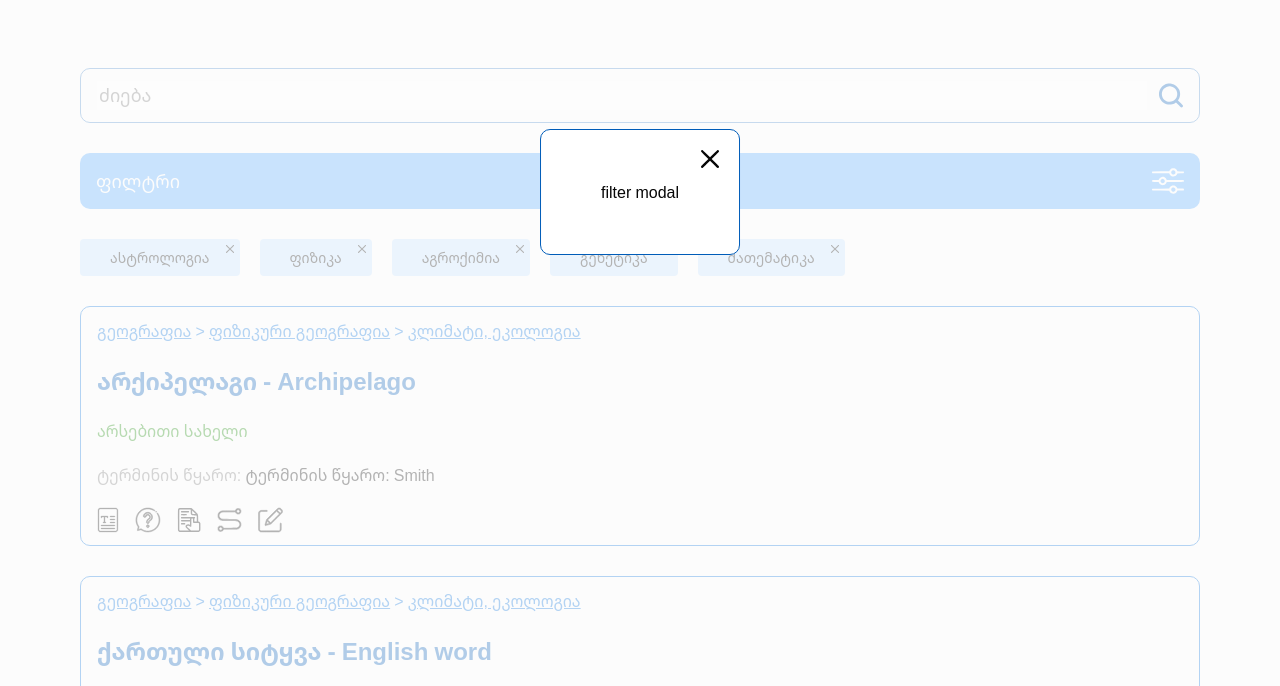
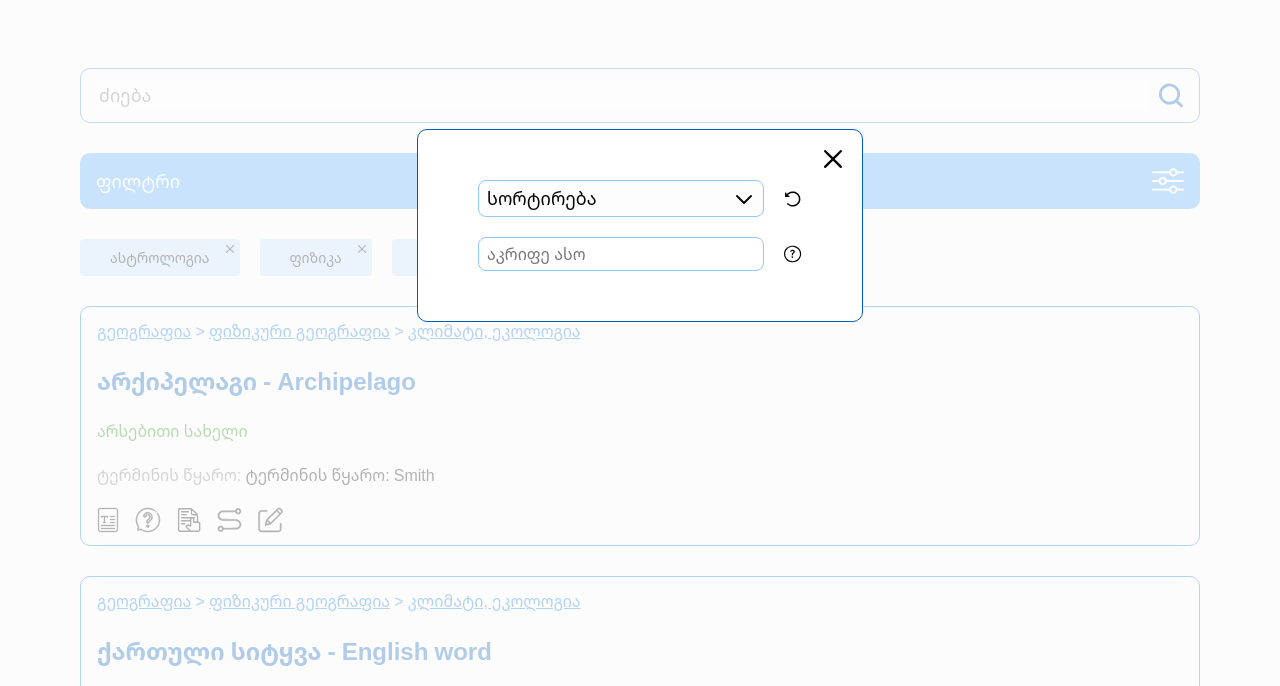
Before and after one commit to etherbits/field-dictionary-front, a plain HTML site: page index.html in a window 1280 px wide. Both pictures are taken after a click on the button "ფილტრი". Shown: the part 103-789 px from the top of the page. Drawn offline with Linux system fonts and the light colour scheme.

Commit message:
adding sorting selector and field search

```diff
--- a/index.html
+++ b/index.html
@@ -155,7 +155,32 @@
       <button id="filter-modal-close-button" class="vector-button">
         <img src="/public/vectors/x.svg" alt="close" />
       </button>
-      filter modal
+      <section class="filter-modal-content">
+        <div class="filter-group">
+          <div class="select-container">
+            <select name="sorting" class="select base-field">
+              <option value="">სორტირება</option>
+              <option value="en">A-დან Z-მდე</option>
+              <option value="ka">ა-დან ჰ-მდე</option>
+              <option value="recent">ბოლოს დამატებული</option>
+            </select>
+            <img
+              class="select-arrow"
+              src="/public/vectors/down.svg"
+              alt="arrow"
+            />
+          </div>
+          <button class="filter-button vector-button">
+            <img src="/public/vectors/retry.svg" alt="reload" />
+          </button>
+        </div>
+        <div class="filter-group">
+          <input class="base-field" placeholder="აკრიფე ასო" />
+          <button class="filter-button vector-button">
+            <img src="/public/vectors/question.svg" alt="question" />
+          </button>
+        </div>
+      </section>
     </dialog>
   </body>
 </html>
--- a/styles/global.css
+++ b/styles/global.css
@@ -110,3 +110,14 @@ button {
   cursor: pointer;
   box-sizing: border-box;
 }
+
+select {
+  appearance: none;
+  /* safari */
+  -webkit-appearance: none;
+  /* other styles for aesthetics */
+  cursor: pointer;
+  background-color: rgb(var(--color-white));
+  outline: none;
+  border: none;
+}
--- a/styles/main.css
+++ b/styles/main.css
@@ -128,6 +128,49 @@ a {
   gap: 16px;
 }
 
+.filter-modal-content {
+  display: flex;
+  flex-direction: column;
+  gap: 20px;
+  width: 324px;
+}
+
+.filter-group {
+  display: flex;
+  align-items: center;
+  width: 100%;
+  gap: 20px;
+}
+
+.filter-button {
+  width: 20px;
+  height: 20px;
+}
+
+.filter-button img {
+  width: 100%;
+  height: 100%;
+}
+
+.select-container {
+  position: relative;
+  width: 100%;
+}
+
+.select-container img {
+  position: absolute;
+  right: 0;
+  top: 50%;
+  transform: translateY(-50%);
+  margin: 0 8px;
+  pointer-events: none;
+}
+
+.select {
+  font-size: 18px;
+}
+
+
 @media screen and (min-width: 768px) {
   .search-controls {
     display: flex;
--- a/styles/shared.css
+++ b/styles/shared.css
@@ -196,7 +196,7 @@ dialog {
   padding: 50px 60px;
 }
 
-dialog .vector-button {
+#filter-modal-close-button {
   position: absolute;
   top: 0;
   right: 0;
@@ -226,7 +226,23 @@ dialog[open]::backdrop {
   }
 }
 
+.base-field {
+  border: 1.2px solid rgb(var(--color-light-blue-2));
+  border-radius: 8px;
+  padding: 4px 8px;
+  font-size: 16px;
+  width: 100%;
+  color: rgb(var(--color-black));
+  outline: none;
+}
 
+.base-field::placeholder {
+  color: rgb(var(--color-gray));
+}
+
+.base-field:focus {
+  border: 1.2px solid rgb(var(--color-blue));
+}
 
 @media screen and (min-width: 768px) {
   .header .logo {
```
Also changed, not shown: public/vectors/down.svg (added).
